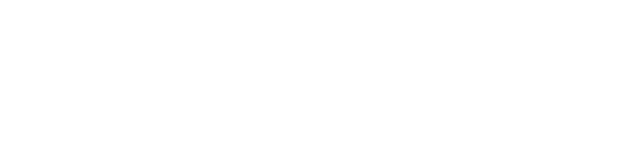
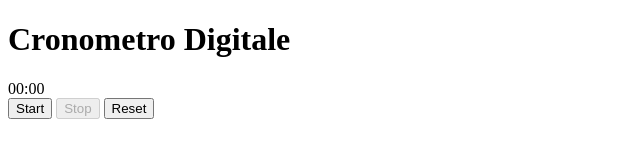
Before and after one commit to Daniel-Mittem/Mittempergher-Daniel-EsameUF07, a plain HTML site: page cronometro/cronometro base/index.html in a window 1280 px wide. Shown: the whole page, without its empty margins (0-640 px from the left). Drawn offline with Linux system fonts and the light colour scheme.

Commit message:
feat: inizializzata struttura del cronometro digitale

```diff
--- a/cronometro/cronometro base/index.html
+++ b/cronometro/cronometro base/index.html
@@ -1,11 +1,21 @@
 <!DOCTYPE html>
-<html lang="en">
+<html lang="it">
 <head>
     <meta charset="UTF-8">
     <meta name="viewport" content="width=device-width, initial-scale=1.0">
-    <title>Document</title>
+    <title>Cronometro Digitale</title>
 </head>
 <body>
+    <div>
+        <h1>Cronometro Digitale</h1>
 
+        <div id="timeDisplay">00:00</div>
+
+        <div>
+            <button class="btn btn-start" id="startBtn" onclick="startStopwatch()">Start</button>
+            <button class="btn btn-stop" id="stopBtn" onclick="stopStopwatch()" disabled>Stop</button>
+            <button class="btn btn-reset" id="resetBtn" onclick="resetStopwatch()">Reset</button>
+        </div>
+    </div>
 </body>
 </html>
```
